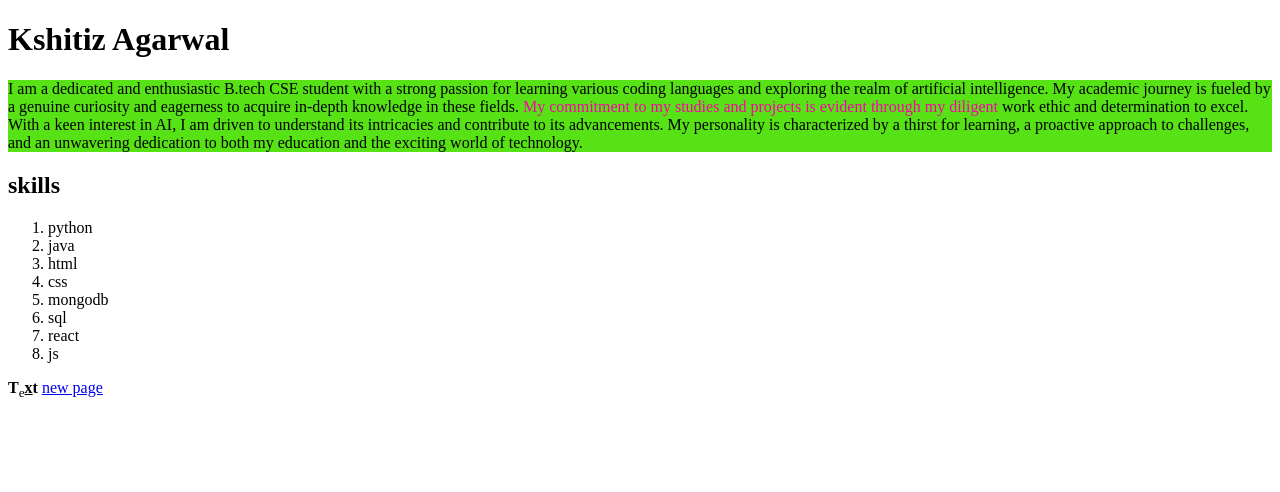
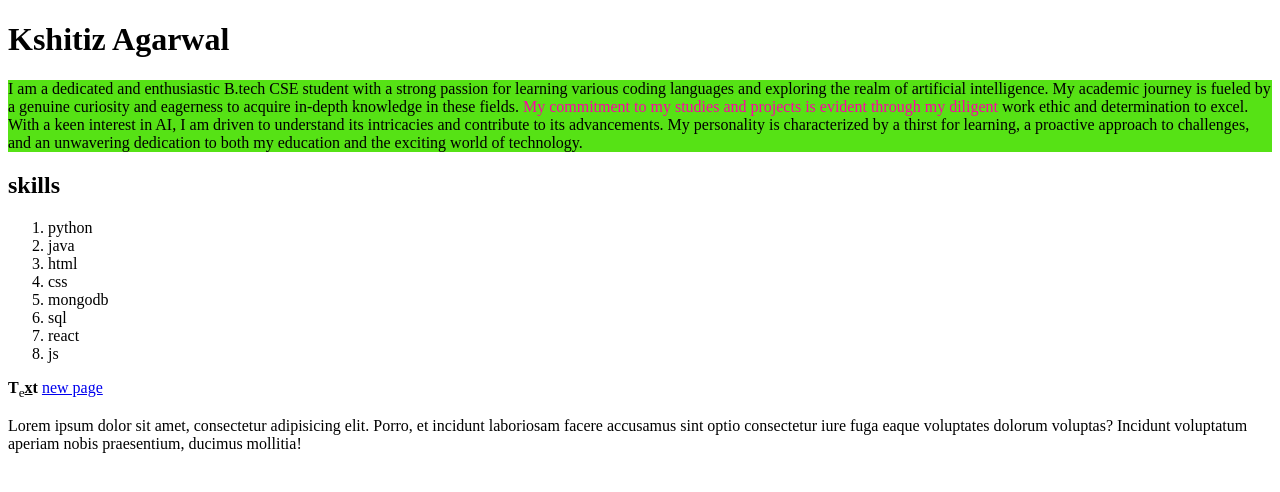
Before and after one commit to KshitizAgarwal1359/HTML, a plain HTML site: page index.html in a window 1280 px wide. Drawn offline with Linux system fonts and the light colour scheme.

Commit message:
some  changes 1

```diff
--- a/index.html
+++ b/index.html
@@ -28,6 +28,7 @@
 
 
 <a href="https://www.youtube.com/" target="_blank">new page</a>
+<p>Lorem ipsum dolor sit amet, consectetur adipisicing elit. Porro, et incidunt laboriosam facere accusamus sint optio consectetur iure fuga eaque voluptates dolorum voluptas? Incidunt voluptatum aperiam nobis praesentium, ducimus mollitia!</p>
 
 </body>
 </html>
```
